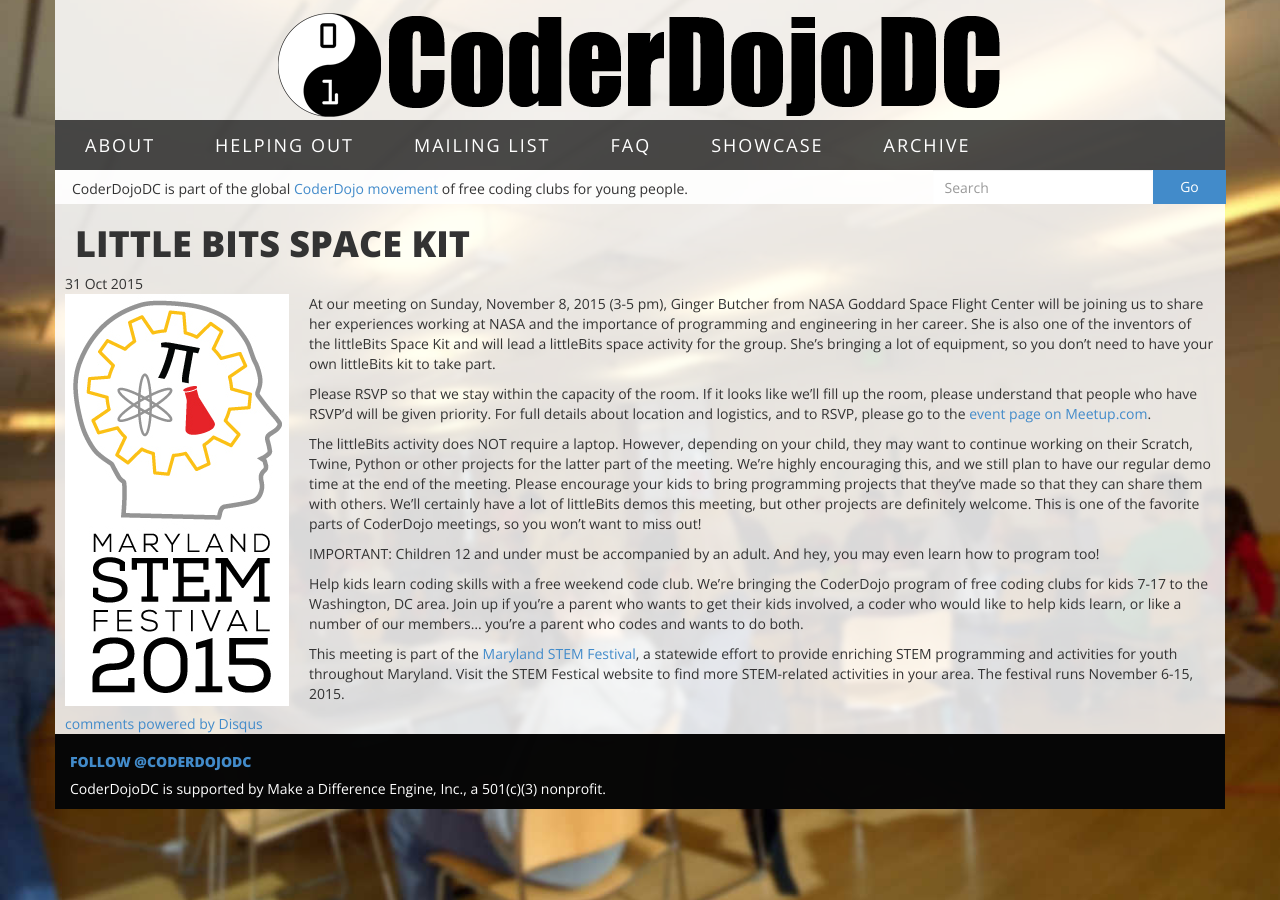
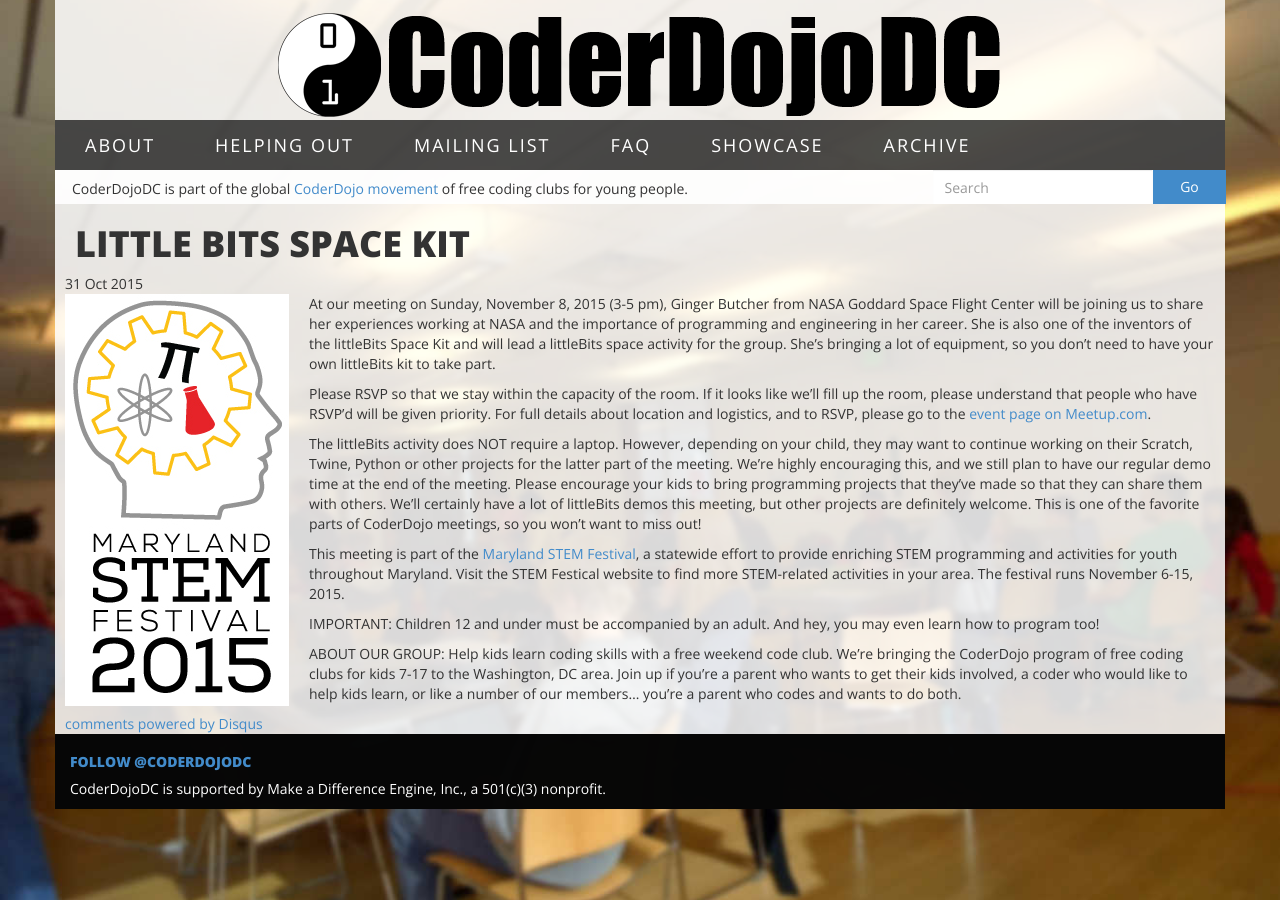
Before and after one commit to CoderDojoDC/CoderDojoDC.github.io, a Jekyll site: the page built from _posts/2015-10-31-littlebits-STEMfest.md, in a window 1280 px wide. Built offline with Jekyll 4.4.1, drawn with Linux system fonts in a browser that asks for light colours; Markdown is read by kramdown in place of the engine named in the settings; comment, search, counter and statistics services are not loaded.

Commit message:
reorder some text

```diff
--- a/_posts/2015-10-31-littlebits-STEMfest.md
+++ b/_posts/2015-10-31-littlebits-STEMfest.md
@@ -13,8 +13,8 @@ Please RSVP so that we stay within the capacity of the room. If it looks like we
 
 The littleBits activity does NOT require a laptop. However, depending on your child, they may want to continue working on their Scratch, Twine, Python or other projects for the latter part of the meeting. We're highly encouraging this, and we still plan to have our regular demo time at the end of the meeting. Please encourage your kids to bring programming projects that they've made so that they can share them with others. We'll certainly have a lot of littleBits demos this meeting, but other projects are definitely welcome. This is one of the favorite parts of CoderDojo meetings, so you won't want to miss out!
 
+This meeting is part of the [Maryland STEM Festival](http://marylandstemfestival.org/), a statewide effort to provide enriching STEM programming and activities for youth throughout Maryland. Visit the STEM Festical website to find more STEM-related activities in your area. The festival runs November 6-15, 2015.
+
 IMPORTANT: Children 12 and under must be accompanied by an adult. And hey, you may even learn how to program too!
 
-Help kids learn coding skills with a free weekend code club. We're bringing the CoderDojo program of free coding clubs for kids 7-17 to the Washington, DC area. Join up if you're a parent who wants to get their kids involved, a coder who would like to help kids learn, or like a number of our members... you're a parent who codes and wants to do both.
-
-This meeting is part of the [Maryland STEM Festival](http://marylandstemfestival.org/), a statewide effort to provide enriching STEM programming and activities for youth throughout Maryland. Visit the STEM Festical website to find more STEM-related activities in your area. The festival runs November 6-15, 2015.
+ABOUT OUR GROUP: Help kids learn coding skills with a free weekend code club. We're bringing the CoderDojo program of free coding clubs for kids 7-17 to the Washington, DC area. Join up if you're a parent who wants to get their kids involved, a coder who would like to help kids learn, or like a number of our members... you're a parent who codes and wants to do both.
```
